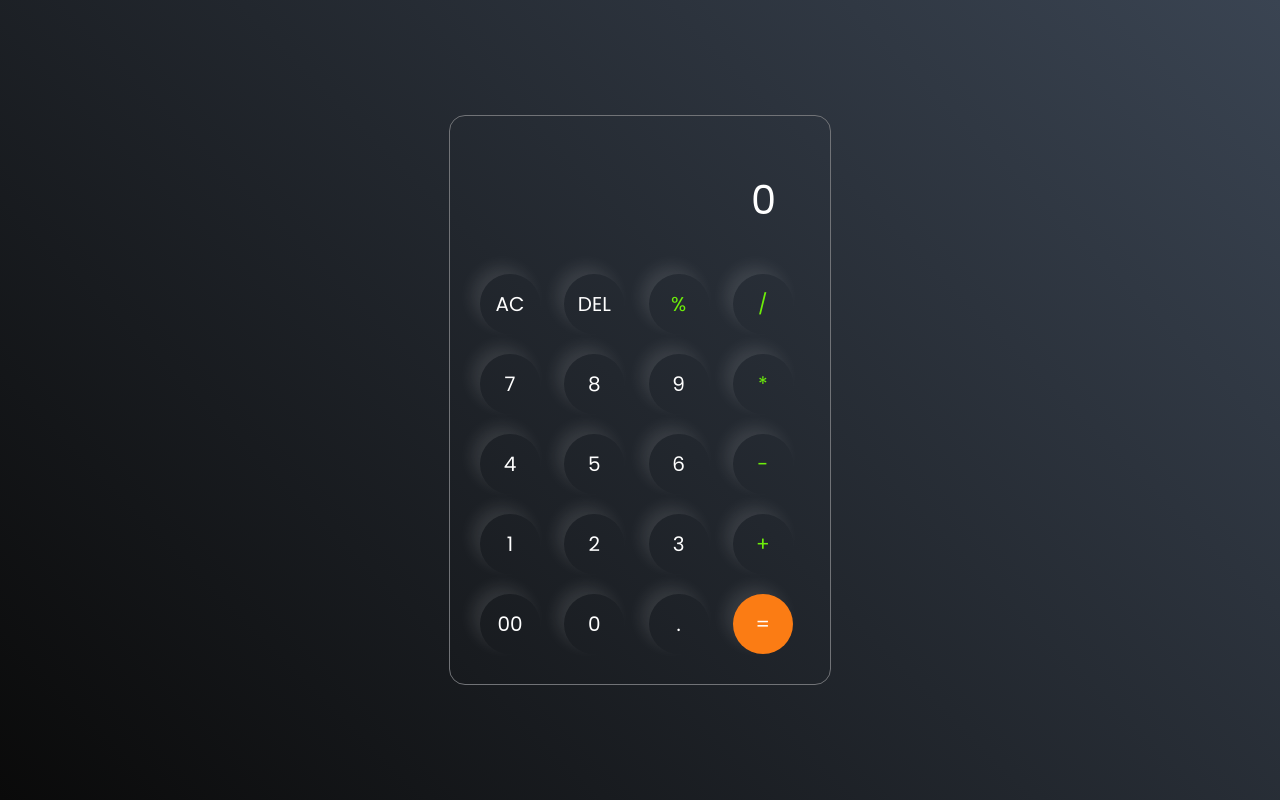
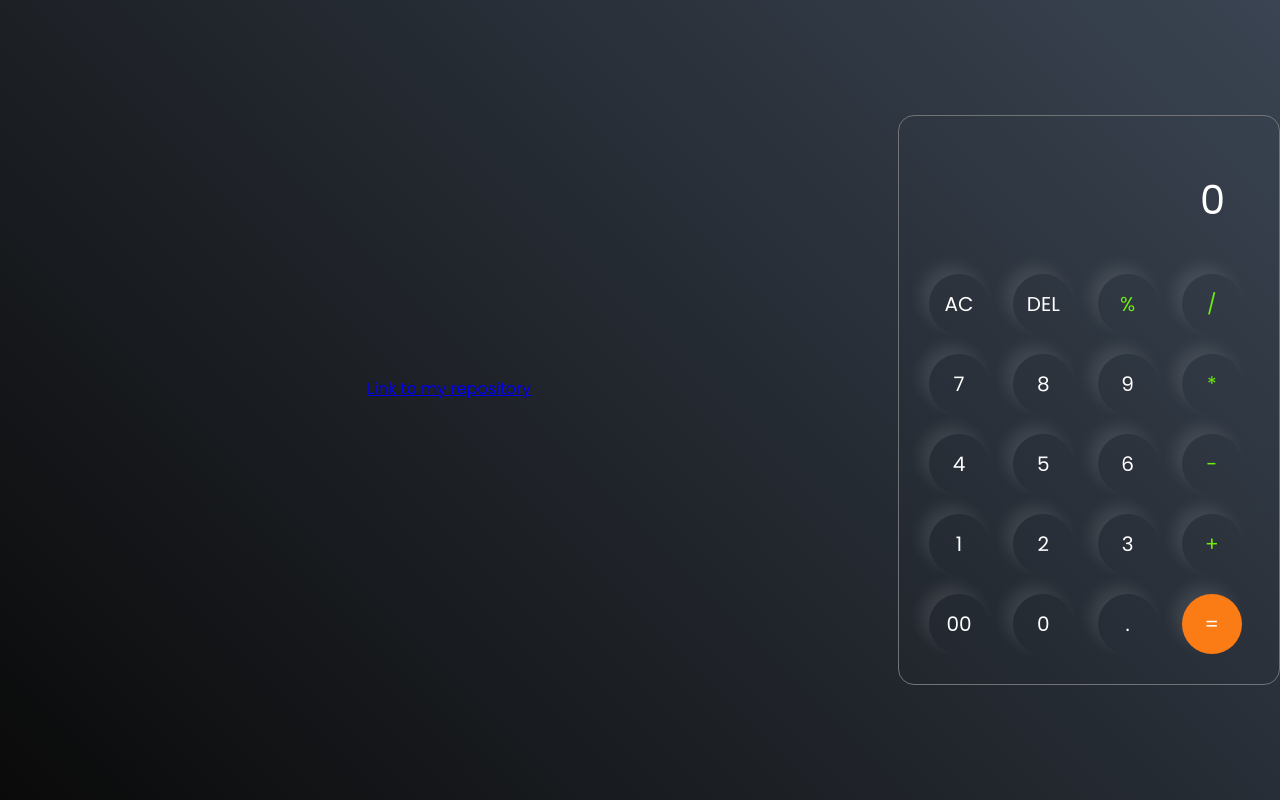
Before and after one commit to Ibk28/Calculator, a plain HTML site: page index.html in a window 1280 px wide. Drawn offline with Linux system fonts and the light colour scheme.

Commit message:
link added to repository

```diff
--- a/index.html
+++ b/index.html
@@ -8,6 +8,7 @@
 <title>Calculator - </title>
 </head>
 <body>
+    <div style="margin: 0 auto;height: 48px;"><a href="https://github.com/Ibk28/ibk28.github.io" target="_blank">Link to my repository</a></div>
 <div class="calculator">
 <input type="text" placeholder="0" id="inputBox">
 <div>
```
